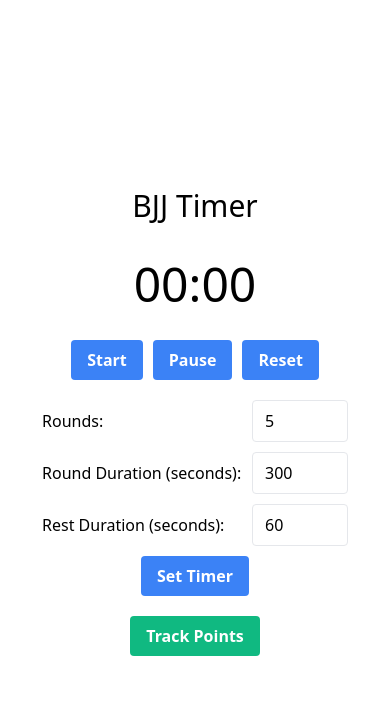
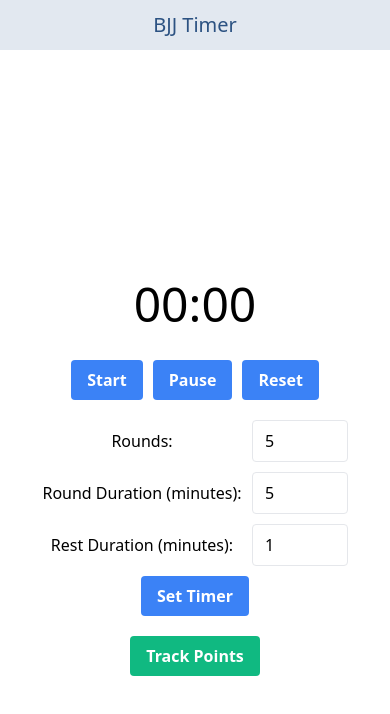
Before and after one commit to tunahorse/bjj_timer, a plain HTML site: page index.html in a window 390 px wide. Drawn offline with nearby package versions, Linux system fonts and the light colour scheme.

Commit message:
Update index.html

```diff
--- a/index.html
+++ b/index.html
@@ -4,12 +4,26 @@
   <title>BJJ Timer</title>
   <link href="https://cdn.jsdelivr.net/npm/tailwindcss@2.2.19/dist/tailwind.min.css" rel="stylesheet">
   <style>
+    .navbar {
+      background-color: #E2E8F0;
+      padding: 20px;
+      text-align: center;
+    }
+
+    .navbar h1 {
+      font-size: 24px;
+      margin: 0;
+      color: #2C5282;
+    }
+
     .container {
       display: flex;
       flex-direction: column;
       align-items: center;
       justify-content: center;
-      height: 100vh;
+      min-height: 100vh;
+      padding: 20px;
+      text-align: center;
     }
 
     .timer {
@@ -55,12 +69,28 @@
       padding: 8px;
       text-align: left;
     }
+
+    @media (max-width: 768px) {
+      .container {
+        padding: 10px;
+      }
+
+      .navbar {
+        padding: 10px;
+      }
+
+      .navbar h1 {
+        font-size: 20px;
+      }
+    }
   </style>
 </head>
 <body>
+  <div class="navbar">
+    <h1>BJJ Timer</h1>
+  </div>
+
   <div class="container">
-    <h1 class="text-3xl mb-6">BJJ Timer</h1>
-
     <div class="timer" id="timer">00:00</div>
 
     <div class="controls">
@@ -75,12 +105,12 @@
         <input class="w-24 px-3 py-2 border rounded" type="number" id="rounds" min="1" value="5">
       </div>
       <div class="form-group">
-        <label class="label" for="roundDuration">Round Duration (seconds):</label>
-        <input class="w-24 px-3 py-2 border rounded" type="number" id="roundDuration" min="1" value="300">
+        <label class="label" for="roundDuration">Round Duration (minutes):</label>
+        <input class="w-24 px-3 py-2 border rounded" type="number" id="roundDuration" min="1" value="5">
       </div>
       <div class="form-group">
-        <label class="label" for="restDuration">Rest Duration (seconds):</label>
-        <input class="w-24 px-3 py-2 border rounded" type="number" id="restDuration" min="1" value="60">
+        <label class="label" for="restDuration">Rest Duration (minutes):</label>
+        <input class="w-24 px-3 py-2 border rounded" type="number" id="restDuration" min="1" value="1">
       </div>
       <button class="btn bg-blue-500 hover:bg-blue-700 text-white font-bold py-2 px-4 rounded" type="submit">Set Timer</button>
     </form>
@@ -125,8 +155,8 @@
       pauseBtn.disabled = false;
       resetBtn.disabled = false;
 
-      var totalSeconds = parseInt(roundDurationInput.value);
-      currentSeconds = totalSeconds;
+      var totalMinutes = parseInt(roundDurationInput.value);
+      currentSeconds = totalMinutes * 60;
 
       countdown = setInterval(function() {
         if (currentSeconds === 0) {
```
